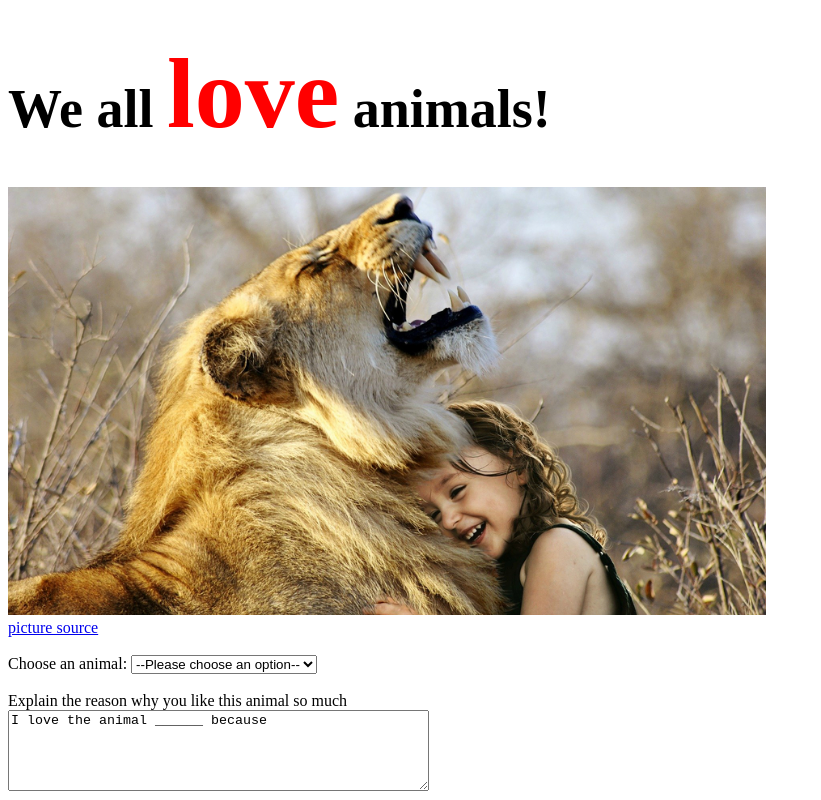
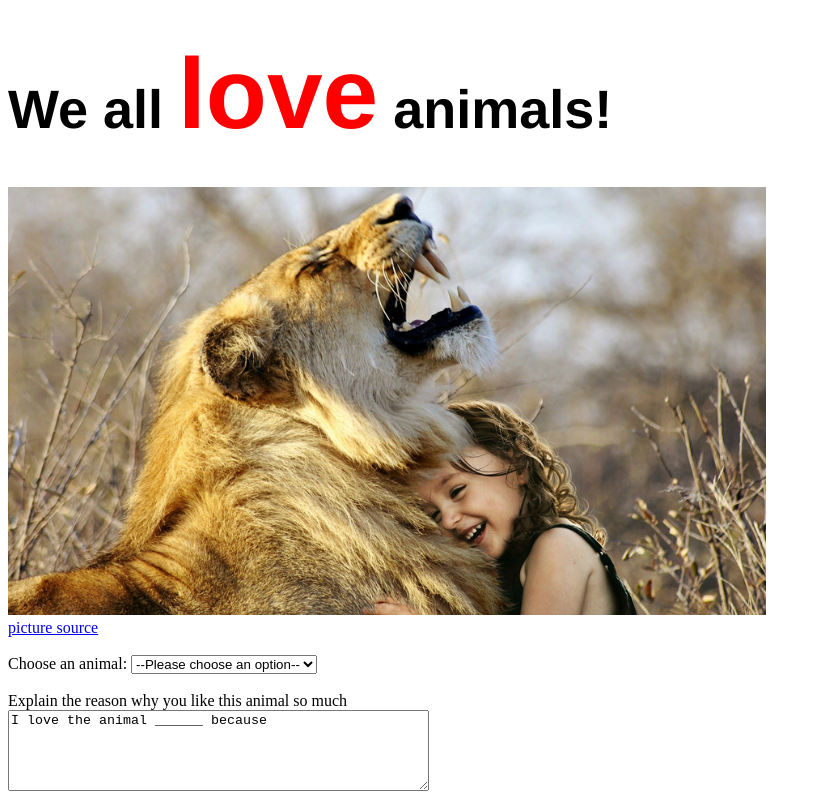
Before and after one commit to KortneyField/udacity-practice-website, a plain HTML site: page index.html in a window 1280 px wide. Shown: the top 800 px of the page, without its empty margins (0-821 px from the left). Drawn offline with Linux system fonts and the light colour scheme.

Commit message:
added font family to title

```diff
--- a/index.html
+++ b/index.html
@@ -21,7 +21,9 @@
             .title{
                 font-size: 54px;
             }
-
+            h1, h2, h3, h4, h5, h6 {
+                font-family: "Helvetica", "Arial", sans-serif;
+            }
 
         </style>
     </head>
```
